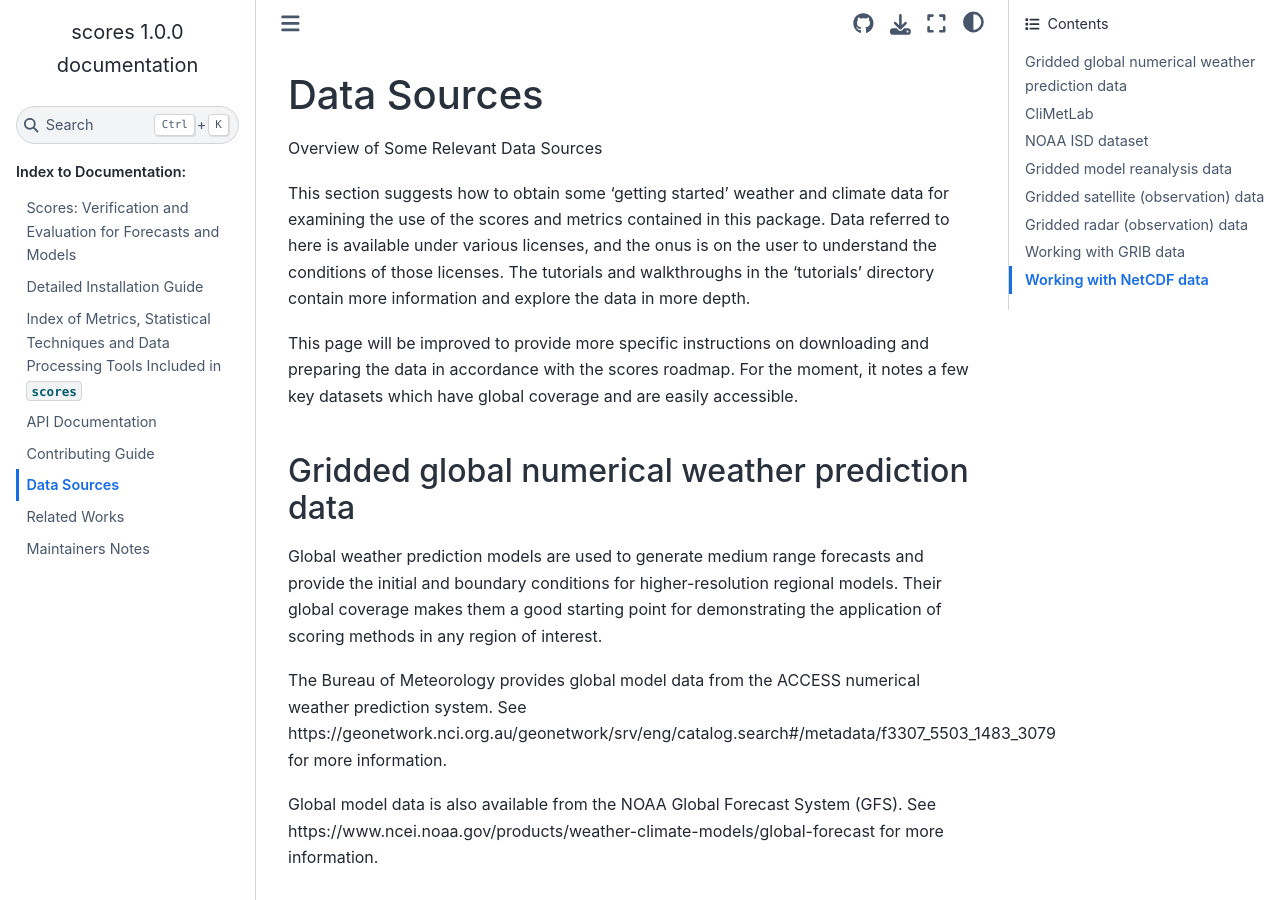
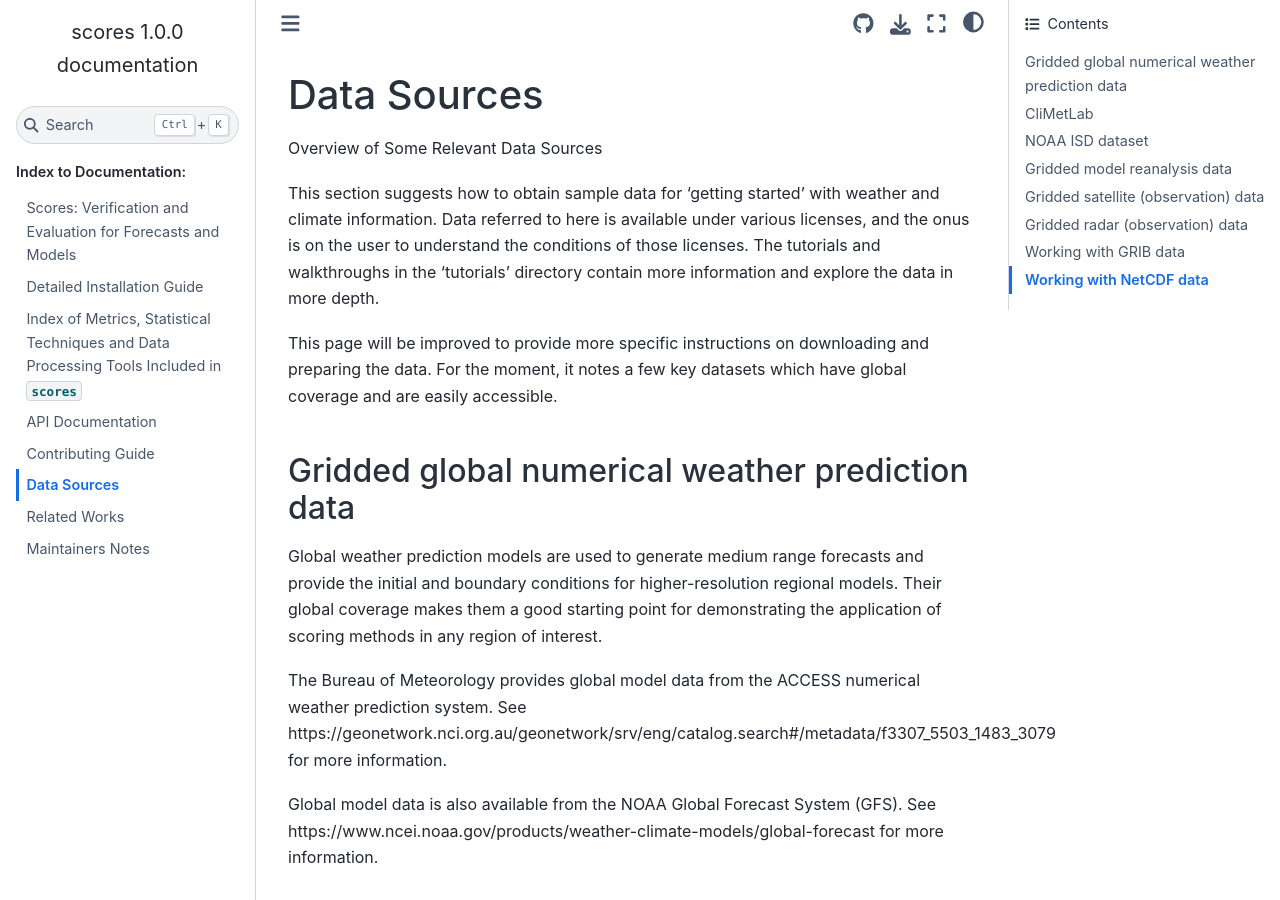
Before and after one commit to nci/scores, a Sphinx documentation site: the page built from docs/data.md, in a window 1280 px wide and 900 px high. Built offline with Sphinx 7.4.7 and the Sphinx Book theme 1.1.4, drawn with Linux system fonts in a browser that asks for light colours; pages that are not in the unit, such as notebooks, are missing from menus.

Commit message:
doc: minor revision to the data sources page

```diff
--- a/docs/data.md
+++ b/docs/data.md
@@ -2,9 +2,9 @@
 
 Overview of Some Relevant Data Sources
 
-This section suggests how to obtain some 'getting started' weather and climate data for examining the use of the scores and metrics contained in this package. Data referred to here is available under various licenses, and the onus is on the user to understand the conditions of those licenses. The tutorials and walkthroughs in the 'tutorials' directory contain more information and explore the data in more depth.
+This section suggests how to obtain sample data for 'getting started' with weather and climate information. Data referred to here is available under various licenses, and the onus is on the user to understand the conditions of those licenses. The tutorials and walkthroughs in the 'tutorials' directory contain more information and explore the data in more depth.
 
-This page will be improved to provide more specific instructions on downloading and preparing the data in accordance with the scores roadmap. For the moment, it notes a few key datasets which have global coverage and are easily accessible.
+This page will be improved to provide more specific instructions on downloading and preparing the data. For the moment, it notes a few key datasets which have global coverage and are easily accessible.
 
 ## Gridded global numerical weather prediction data
 Global weather prediction models are used to generate medium range forecasts and provide the initial and boundary conditions for higher-resolution regional models. Their global coverage makes them a good starting point for demonstrating the application of scoring methods in any region of interest.
```
